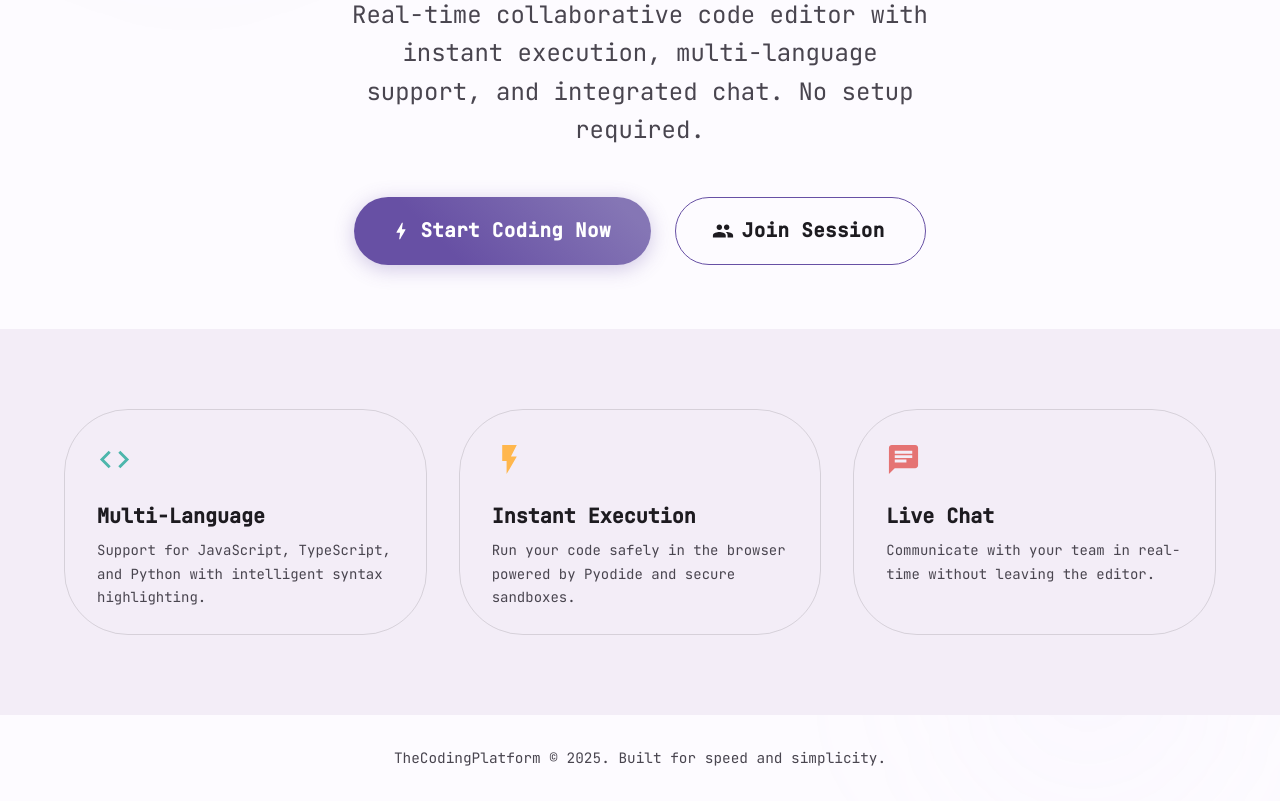
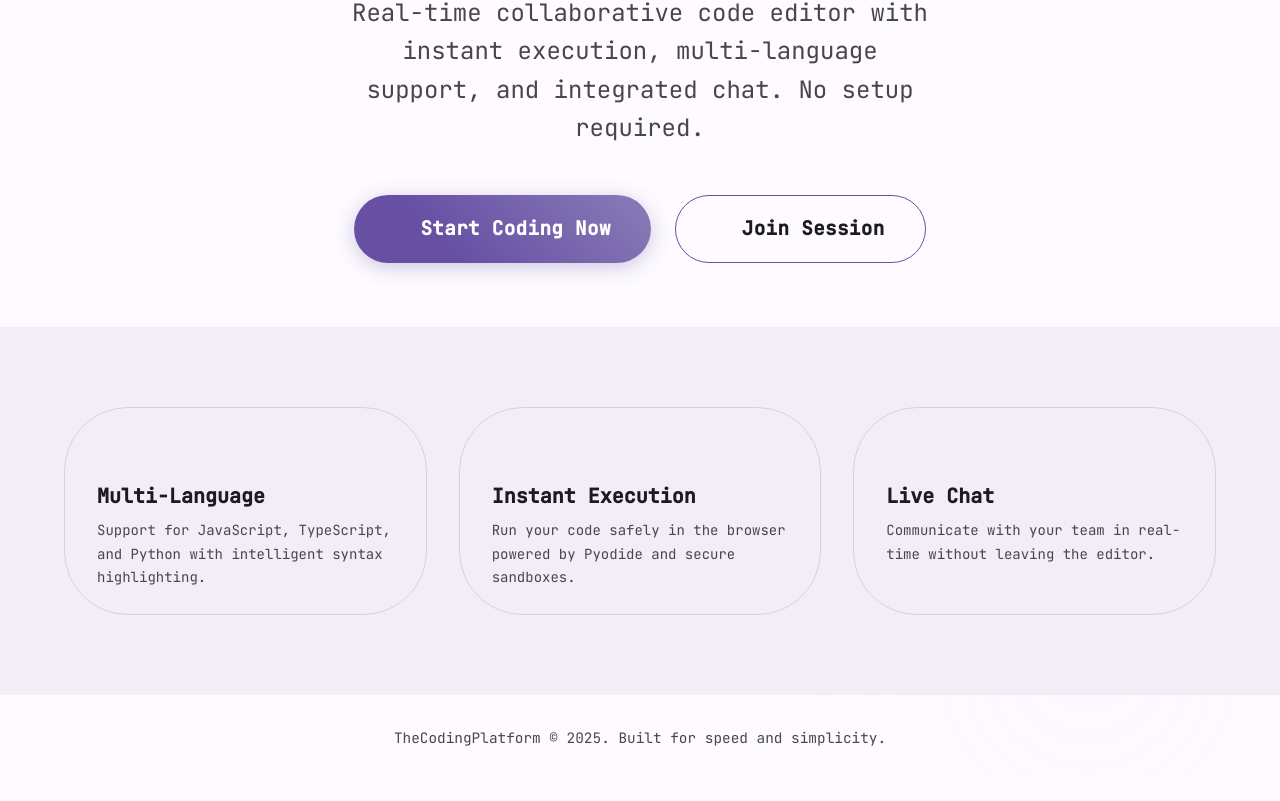
Before and after one commit to gbks121/thecodingplatform, a React (Vite) app in the folder apps/client/: page / in a window 1280 px wide. Shown: the part 353-1154 px from the top of the page. Built offline with nearby package versions, Linux system fonts and the light colour scheme; some icons are missing.

Commit message:
Upgrade MUI packages from v5 to v7

```diff
--- a/apps/client/package.json
+++ b/apps/client/package.json
@@ -15,8 +15,8 @@
         "@emotion/react": "^11.11.3",
         "@emotion/styled": "^11.11.0",
         "@monaco-editor/react": "^4.6.0",
-        "@mui/icons-material": "^5.15.5",
-        "@mui/material": "^5.15.5",
+        "@mui/icons-material": "^7.3.6",
+        "@mui/material": "^7.3.6",
         "@thecodingplatform/shared": "*",
         "@types/uuid": "^10.0.0",
         "monaco-editor": "^0.45.0",
--- a/apps/client/src/pages/LandingPage.tsx
+++ b/apps/client/src/pages/LandingPage.tsx
@@ -411,7 +411,7 @@ const FeatureCard: React.FC<{
     title: string;
     desc: string;
 }> = ({ icon, title, desc }) => (
-    <Grid item xs={12} md={4}>
+    <Grid size={{ xs: 12, md: 4 }}>
         <Card
             elevation={0}
             sx={{
```
Also changed, not shown: 1 other file (tests, documents, lock files or other folders).
